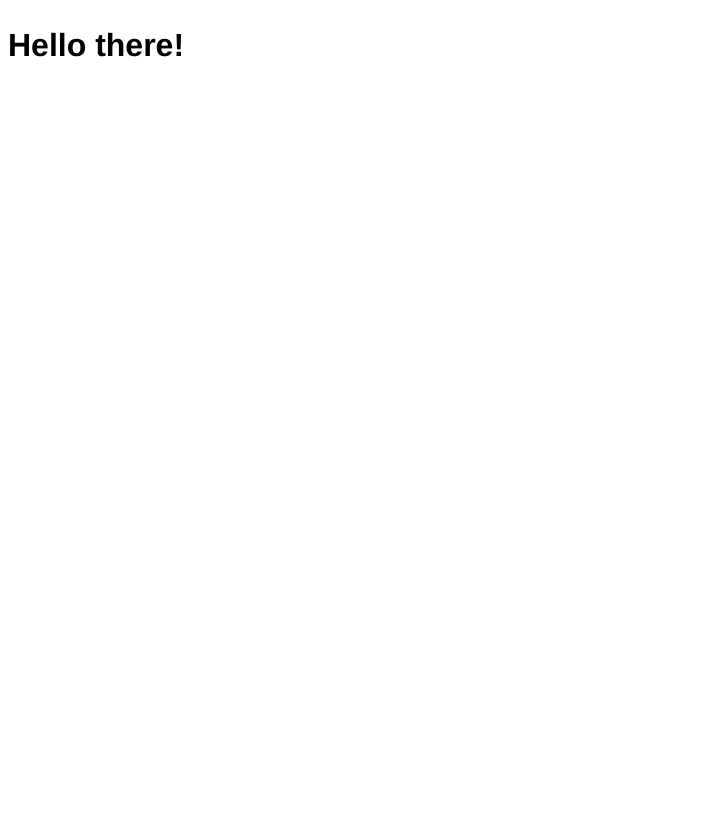
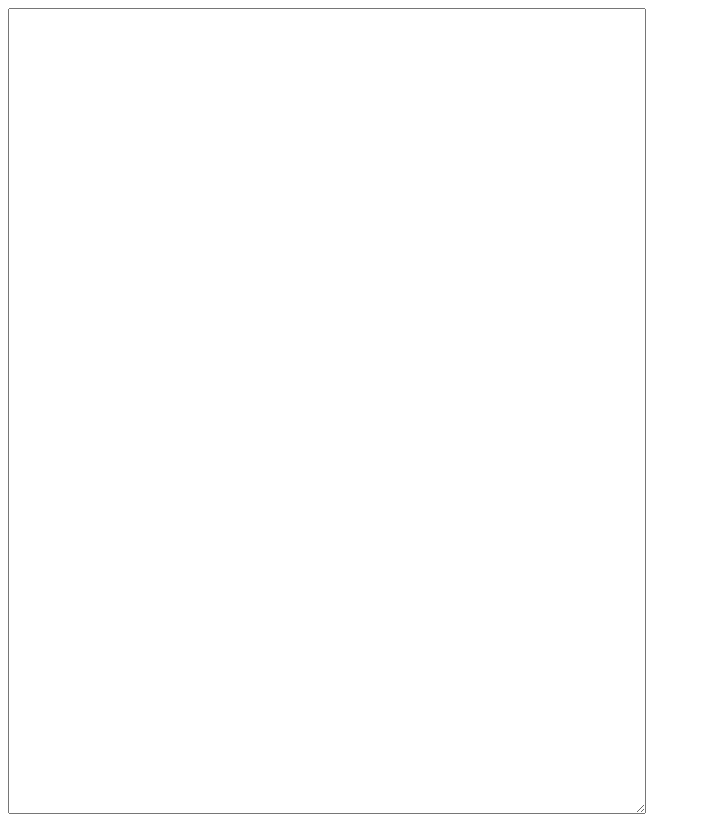
Before and after one commit to ZvonimirZlo/react-markdown-previewer, a React (Vite) app in the folder react-markdown-previewer/: page / in a window 1280 px wide. Shown: the whole page, without its empty margins (0-701 px from the left). Before the commit the page ends 800 px from the top, so only its background shows below. Built offline with nearby package versions, Linux system fonts and the light colour scheme.

Commit message:
added useState, textarea, some css

```diff
--- a/react-markdown-previewer/src/App.jsx
+++ b/react-markdown-previewer/src/App.jsx
@@ -1,10 +1,12 @@
+import { useState } from "react";
+
 function App() {
-
+  const  [input, setInput] = useState('');
 
   return (
     <>
       <div>
-         <h1>Hello there!</h1>
+         <textarea className="textarea" value={input} onChange={(e) => setInput(e.target.value)}></textarea>
       </div>
    </>
   )
--- a/react-markdown-previewer/src/index.css
+++ b/react-markdown-previewer/src/index.css
@@ -1,5 +1,10 @@
 :root {
   font-family: Helvetica, Arial, sans-serif;
-  line-height: 1.5;
-  font-weight: 400;
 }
+
+.textarea {
+  width: 50%;
+  height: 100vh;
+  outline: none;
+  font-size: 20px;
+}
```
